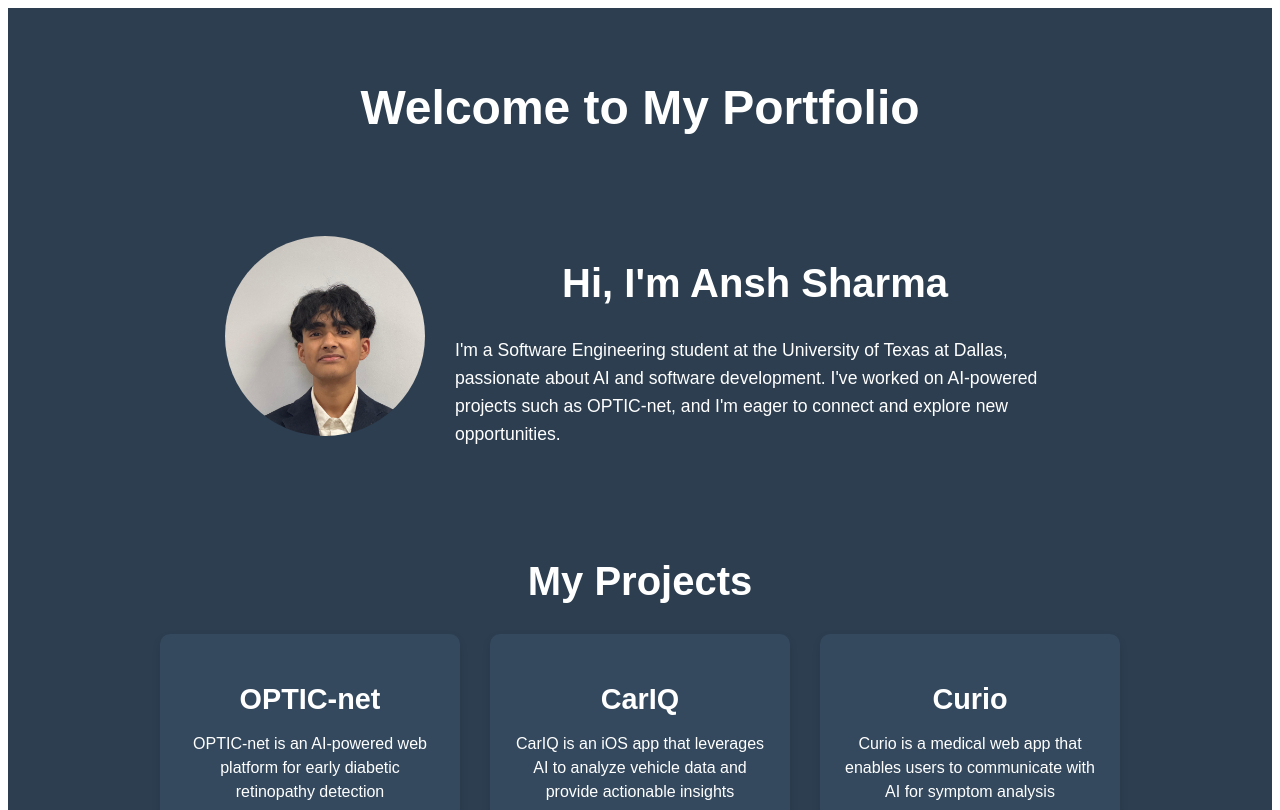
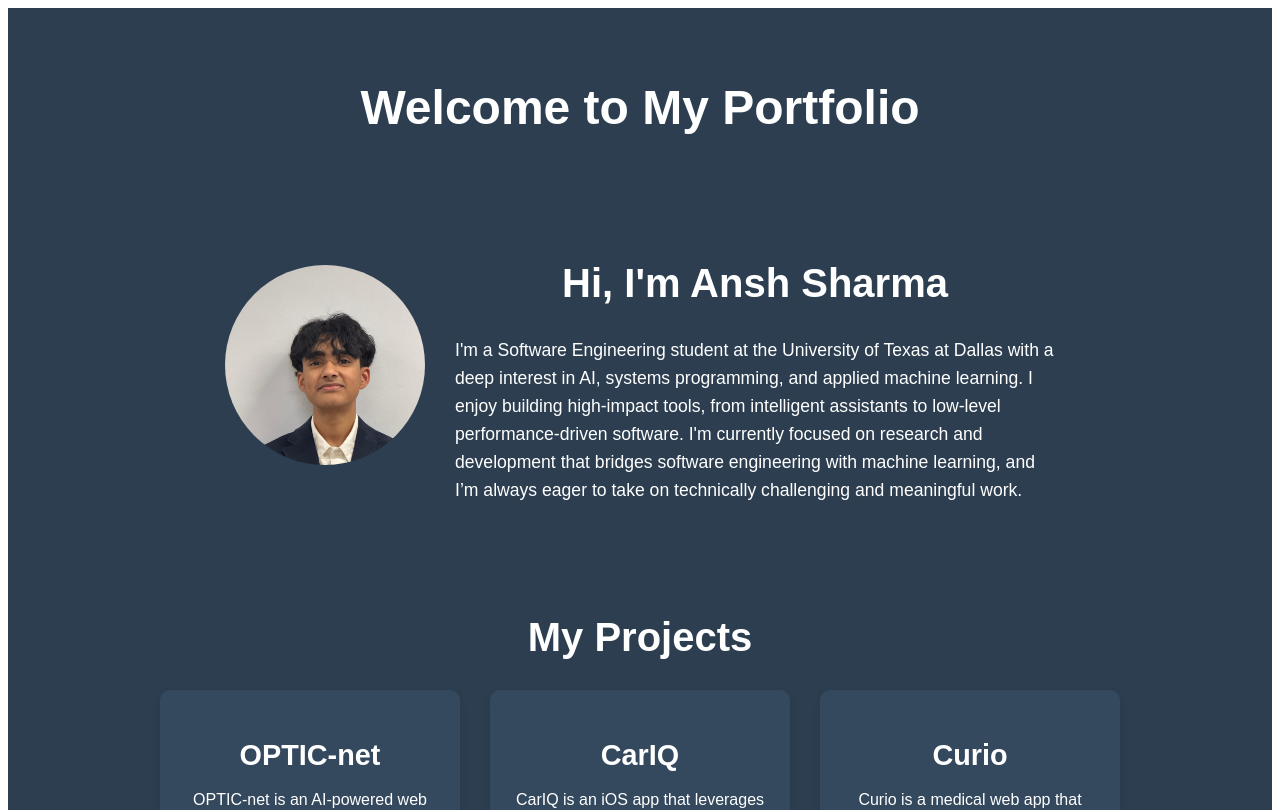
Before and after one commit to AnshSharma100/-Anshportfolio.github.io, a React (Create React App) app in the folder ansh-portfolio/: page / in a window 1280 px wide. Shown: the top 810 px of the page. Built offline with nearby package versions, Linux system fonts and the light colour scheme.

Commit message:
Fixing About me

```diff
--- a/ansh-portfolio/src/components/AboutMe.jsx
+++ b/ansh-portfolio/src/components/AboutMe.jsx
@@ -15,8 +15,7 @@ const AboutMe = () => {
         <div className="intro-text">
           <h2>Hi, I'm Ansh Sharma</h2>
           <p>
-            I'm a Software Engineering student at the University of Texas at Dallas, passionate about AI and software development.
-            I've worked on AI-powered projects such as OPTIC-net, and I'm eager to connect and explore new opportunities.
+            I'm a Software Engineering student at the University of Texas at Dallas with a deep interest in AI, systems programming, and applied machine learning. I enjoy building high-impact tools, from intelligent assistants to low-level performance-driven software. I'm currently focused on research and development that bridges software engineering with machine learning, and I’m always eager to take on technically challenging and meaningful work.
           </p>
         </div>
       </div>
```
